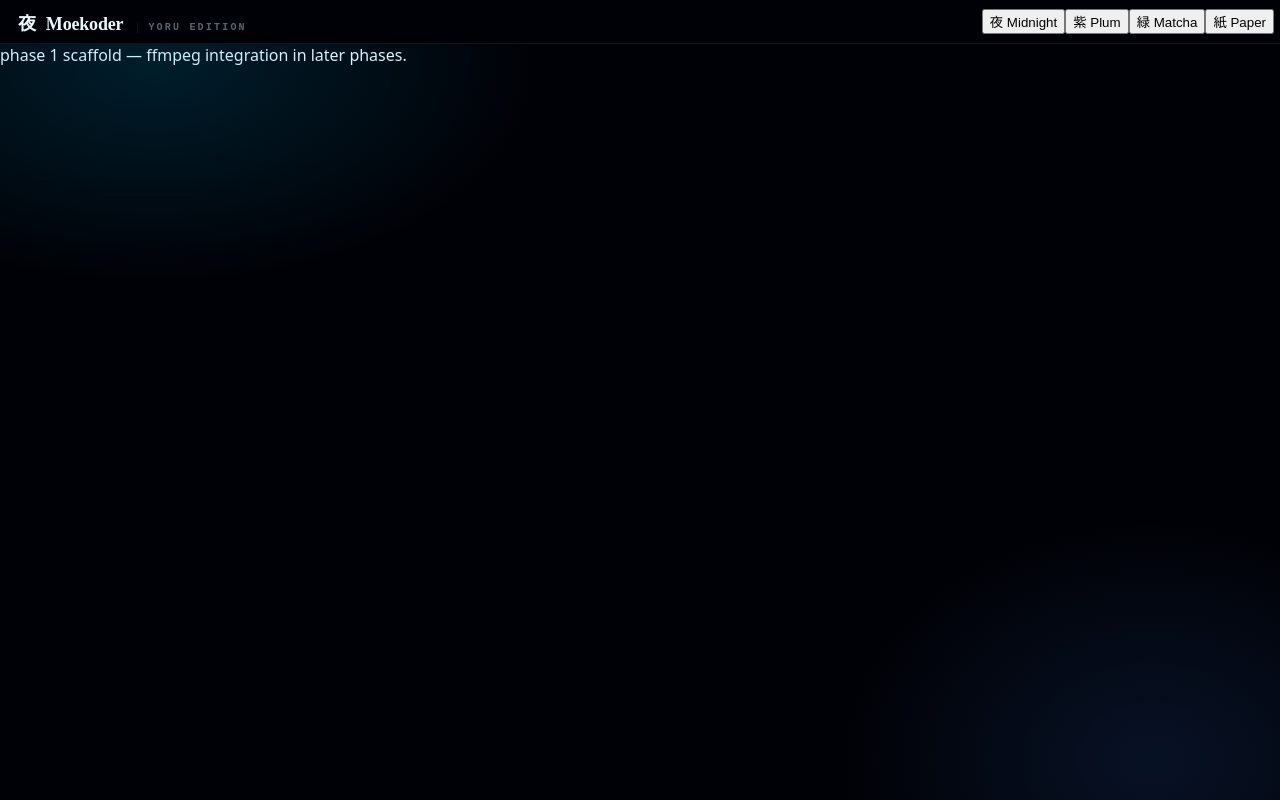
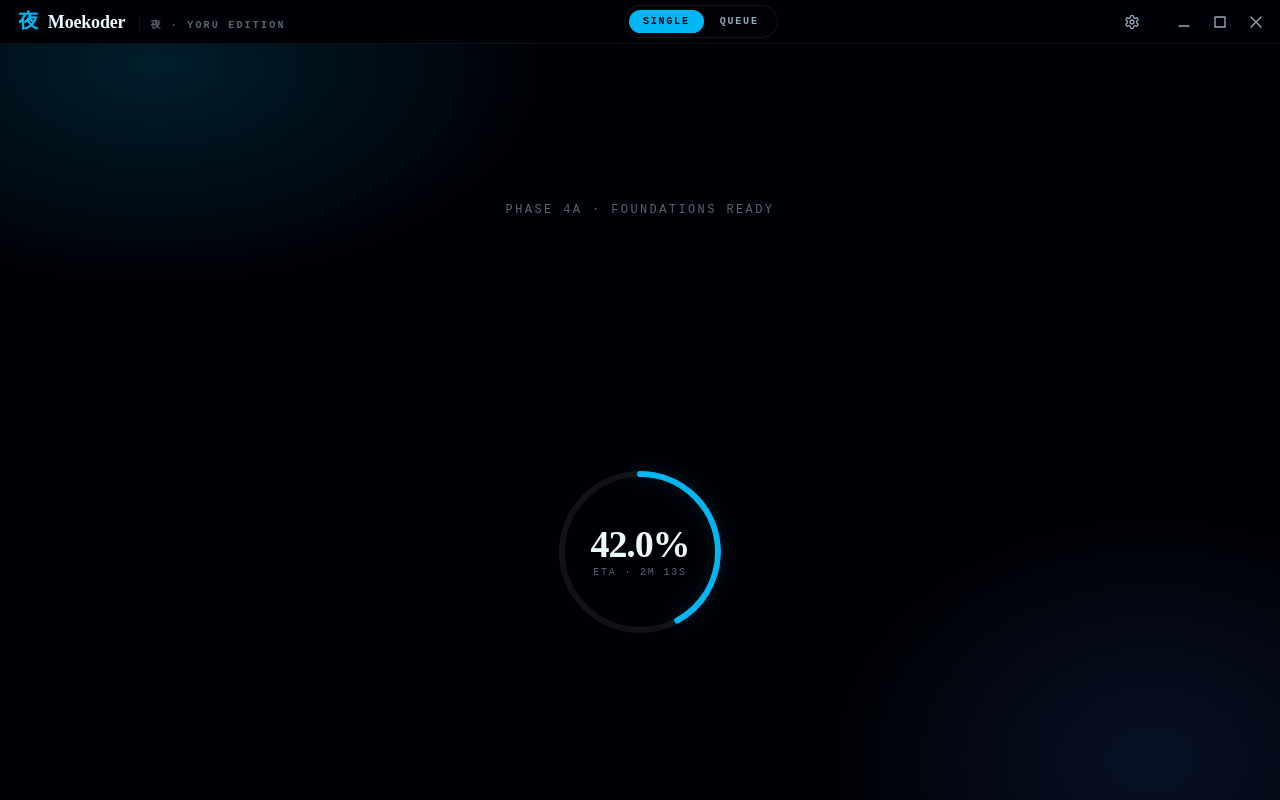
Before and after one commit to Shironex/moekoder, a React (Vite) app in the folder apps/web/: page / in a window 1280 px wide. Built offline with nearby package versions, Linux system fonts and the light colour scheme.

Commit message:
chore(web): replace App placeholder with foundation smoke demo

```diff
--- a/apps/web/src/App.tsx
+++ b/apps/web/src/App.tsx
@@ -1,36 +1,53 @@
-import { useState } from 'react';
-import { THEMES, DEFAULT_THEME_ID, APP_NAME, APP_SIGIL, APP_EDITION, type ThemeId } from '@moekoder/shared';
+import { useEffect } from 'react';
+import { ErrorBoundary } from '@/components/shared';
+import { Titlebar } from '@/components/chrome';
+import { Ring } from '@/components/ui';
+import { useAppStore } from '@/stores';
+import { applyTheme } from '@/lib/apply-theme';
 
+/**
+ * Phase 4a placeholder. Wires the new foundation modules together at the
+ * import level to prove the barrel exports resolve and the CSS split boots
+ * cleanly. Screen assembly (splash / onboarding / idle / encoding / done /
+ * settings / about) lands in Phase 4b — this whole component will be
+ * replaced.
+ */
 export function App() {
-  const [themeId, setThemeId] = useState<ThemeId>(DEFAULT_THEME_ID);
+  const themeId = useAppStore(s => s.themeId);
 
-  const applyTheme = (id: ThemeId) => {
-    setThemeId(id);
-    document.documentElement.setAttribute('data-theme', id);
-  };
+  useEffect(() => {
+    void applyTheme(themeId);
+  }, [themeId]);
 
   return (
-    <div className="app-root">
-      <header className="titlebar">
-        <div className="brand">
-          <span className="k">{APP_SIGIL}</span>
-          <span>{APP_NAME}</span>
-          <span className="brand-sub">{APP_EDITION}</span>
-        </div>
-        <div className="spacer" />
-        <div className="themes">
-          {THEMES.map((t) => (
-            <button
-              key={t.id}
-              className={t.id === themeId ? 'active' : ''}
-              onClick={() => applyTheme(t.id)}
-            >
-              {t.kanji} {t.name}
-            </button>
-          ))}
-        </div>
-      </header>
-      <main>phase 1 scaffold — ffmpeg integration in later phases.</main>
-    </div>
+    <ErrorBoundary variant="root" viewName="root">
+      <div className="app-root">
+        <Titlebar route="single" onSettings={() => {}} />
+        <main
+          style={{
+            flex: 1,
+            display: 'grid',
+            placeItems: 'center',
+            gap: 24,
+            padding: 48,
+            position: 'relative',
+            zIndex: 1,
+          }}
+        >
+          <div
+            style={{
+              fontFamily: 'var(--font-mono)',
+              fontSize: 12,
+              letterSpacing: '0.2em',
+              textTransform: 'uppercase',
+              color: 'var(--muted)',
+            }}
+          >
+            Phase 4a · foundations ready
+          </div>
+          <Ring pct={42} eta="2m 13s" />
+        </main>
+      </div>
+    </ErrorBoundary>
   );
 }
```
